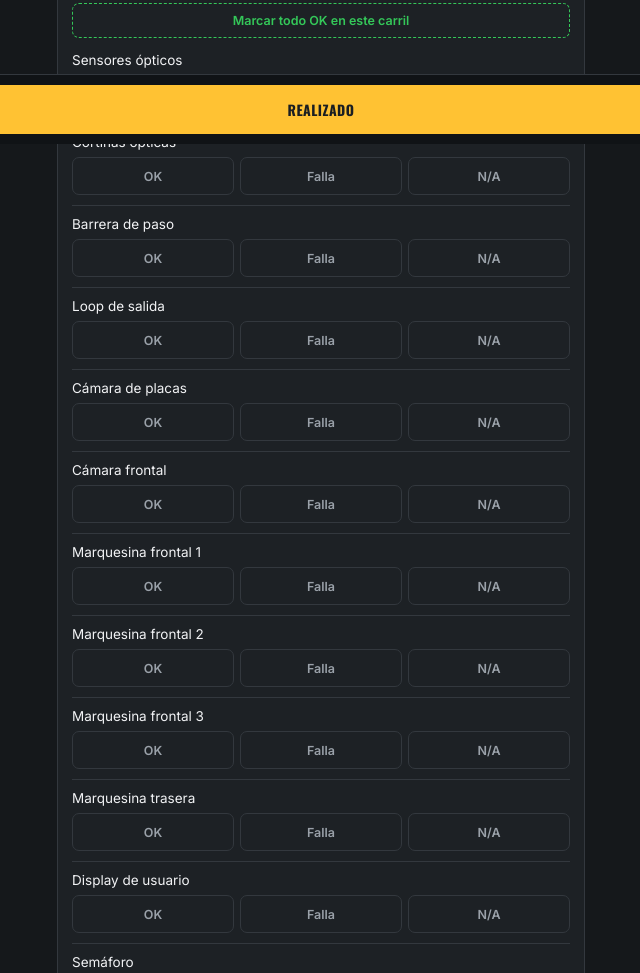
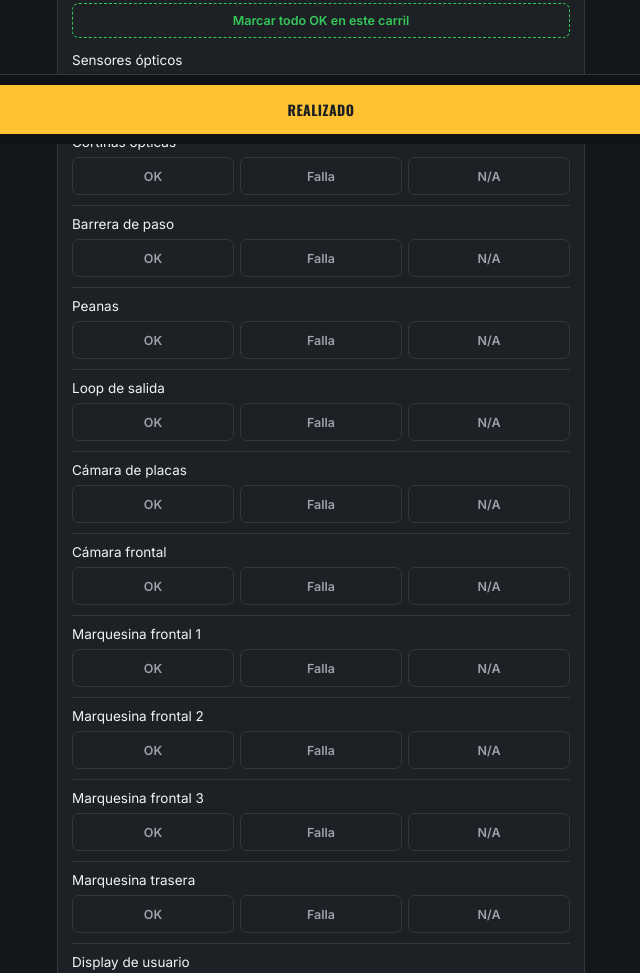
Before and after one commit to JdXochi/CheckListCarriles, a plain HTML site: page index.html in a window 1280 px wide. Shown: the part 656-1629 px from the top of the page, without its empty margins (319-959 px from the left). Drawn offline with nearby package versions, Linux system fonts and the light colour scheme.

Commit message:
Update index.html
Add "Peanas"

```diff
--- a/index.html
+++ b/index.html
@@ -153,6 +153,7 @@ const ITEMS = [
   ['sensores_opticos','Sensores ópticos'],
   ['cortinas_opticas','Cortinas ópticas'],
   ['barrera_paso','Barrera de paso'],
+  ['peanas','Peanas'],
   ['loop_salida','Loop de salida'],
   ['camara_placas','Cámara de placas'],
   ['camara_frontal','Cámara frontal'],
```
